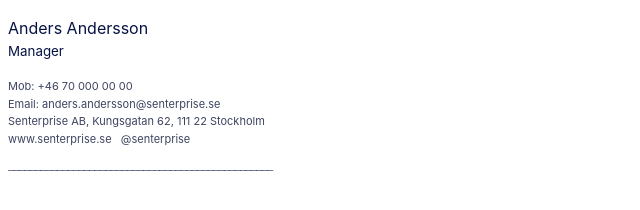
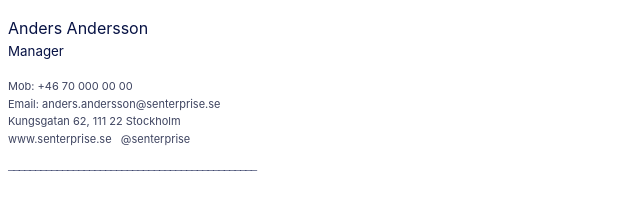
Before and after one commit to SEdeveloper1/signatur, a plain HTML site: page index.html in a window 1280 px wide. Shown: the full height of the page, 0-640 px from the left. Drawn offline with Linux system fonts and the light colour scheme.

Commit message:
index.html

```diff
--- a/index.html
+++ b/index.html
@@ -13,13 +13,13 @@
     <p style="font-size: 11px; line-height: 1.6; margin: 8px 0 4px 0; color: #3E4460;">
       Mob: +46 70 000 00 00<br>
       Email: <a href="mailto:anders.andersson@senterprise.se" style="color:#3E4460; text-decoration: none;">anders.andersson@senterprise.se</a><br>
-      Senterprise AB, Kungsgatan 62, 111 22 Stockholm<br>
+      Kungsgatan 62, 111 22 Stockholm<br>
       <a href="http://www.senterprise.se" style="color:#3E4460; text-decoration: none;">www.senterprise.se</a>&nbsp;&nbsp;
       <a href="https://www.linkedin.com/company/senterprisesverige/" style="color:#3E4460; text-decoration: none;">@senterprise</a>
     </p>
 
     <p style="margin: 4px 0 12px 0;">
-      <span style="font-family: monospace; font-size: 8pt; color: #071244; letter-spacing: -1px;">_________________________________________________</span>
+      <span style="font-family: monospace; font-size: 8pt; color: #071244; letter-spacing: -1px;">______________________________________________</span>
     </p>
 
   </div>
```
